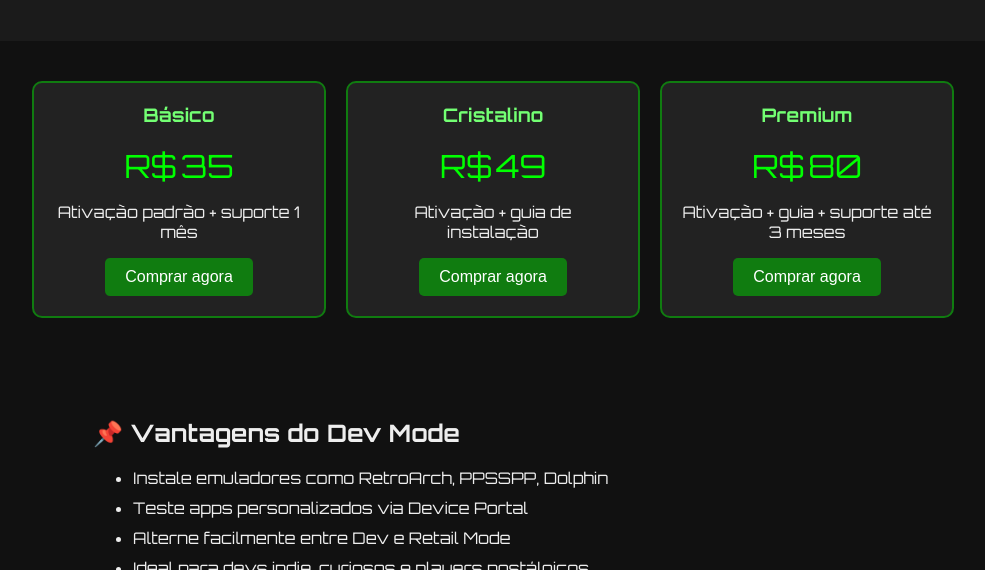
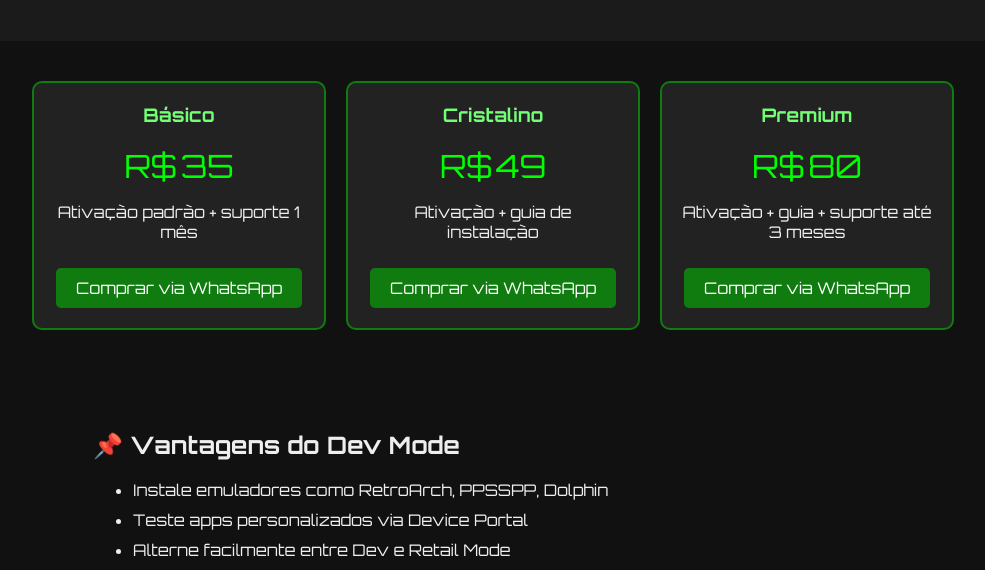
Before and after one commit to Clownz7/MEU-NOVO-SITE, a plain HTML site: page index.html in a window 1280 px wide. Shown: the part 698-1268 px from the top of the page, without its empty margins (147-1132 px from the left). Drawn offline with Linux system fonts and the light colour scheme.

Commit message:
Update index.html

```diff
--- a/index.html
+++ b/index.html
@@ -2,7 +2,7 @@
 <html lang="pt-BR">
 <head>
   <meta charset="UTF-8">
-  <title>Xbox Dev Mode – Ative e Venda</title>
+  <title>Xbox Dev Mode – Ativação e Vendas</title>
   <link href="https://fonts.googleapis.com/css2?family=Orbitron:wght@400;700&display=swap" rel="stylesheet">
   <style>
     body { margin:0; font-family:'Orbitron',sans-serif; background:#111; color:#eee; }
@@ -11,12 +11,12 @@
     .hero { padding:40px; text-align:center; background:#1b1b1b; }
     .hero h1 { font-size:2.5em; margin-bottom:20px; }
     .hero iframe { width:80%; max-width:800px; height:450px; border-radius:10px; border:4px solid #107C10; }
-    .plans { display:flex; justify-content:center; gap:20px; padding:40px; }
+    .plans { display:flex; justify-content:center; gap:20px; padding:40px; flex-wrap: wrap; }
     .plan { background:#222; border:2px solid #107C10; border-radius:10px; padding:20px; width:250px; text-align:center; }
     .plan h3 { margin-top:0; color:#73ff73; }
     .plan .price { font-size:2em; margin:10px 0; color:#0f0; }
-    .plan button { background:#107C10; color:#fff; border:none; padding:10px 20px; font-size:1em;
-                   border-radius:5px; cursor:pointer; }
+    .plan a { background:#107C10; color:#fff; border:none; padding:10px 20px; font-size:1em;
+              border-radius:5px; text-decoration:none; display:inline-block; margin-top:10px; }
     .features { padding:40px; max-width:800px; margin:0 auto; }
     .features li { margin-bottom:10px; }
     footer { background:#000; padding:20px; text-align:center; color:#888; }
@@ -38,19 +38,19 @@
       <h3>Básico</h3>
       <p class="price">R$ 35</p>
       <p>Ativação padrão + suporte 1 mês</p>
-      <button>Comprar agora</button>
+      <a href="https://wa.me/558596441308?text=Olá! Tenho interesse no plano *Dev Mode Básico* de R$35 para meu Xbox." target="_blank">Comprar via WhatsApp</a>
     </div>
     <div class="plan">
       <h3>Cristalino</h3>
       <p class="price">R$ 49</p>
       <p>Ativação + guia de instalação</p>
-      <button>Comprar agora</button>
+      <a href="https://wa.me/558596441308?text=Olá! Quero o plano *Dev Mode Cristalino* de R$49 com ativação e guia." target="_blank">Comprar via WhatsApp</a>
     </div>
     <div class="plan">
       <h3>Premium</h3>
       <p class="price">R$ 80</p>
       <p>Ativação + guia + suporte até 3 meses</p>
-      <button>Comprar agora</button>
+      <a href="https://wa.me/558596441308?text=Olá! Quero adquirir o *Dev Mode Premium* de R$80 com tudo incluso." target="_blank">Comprar via WhatsApp</a>
     </div>
   </section>
 
```
